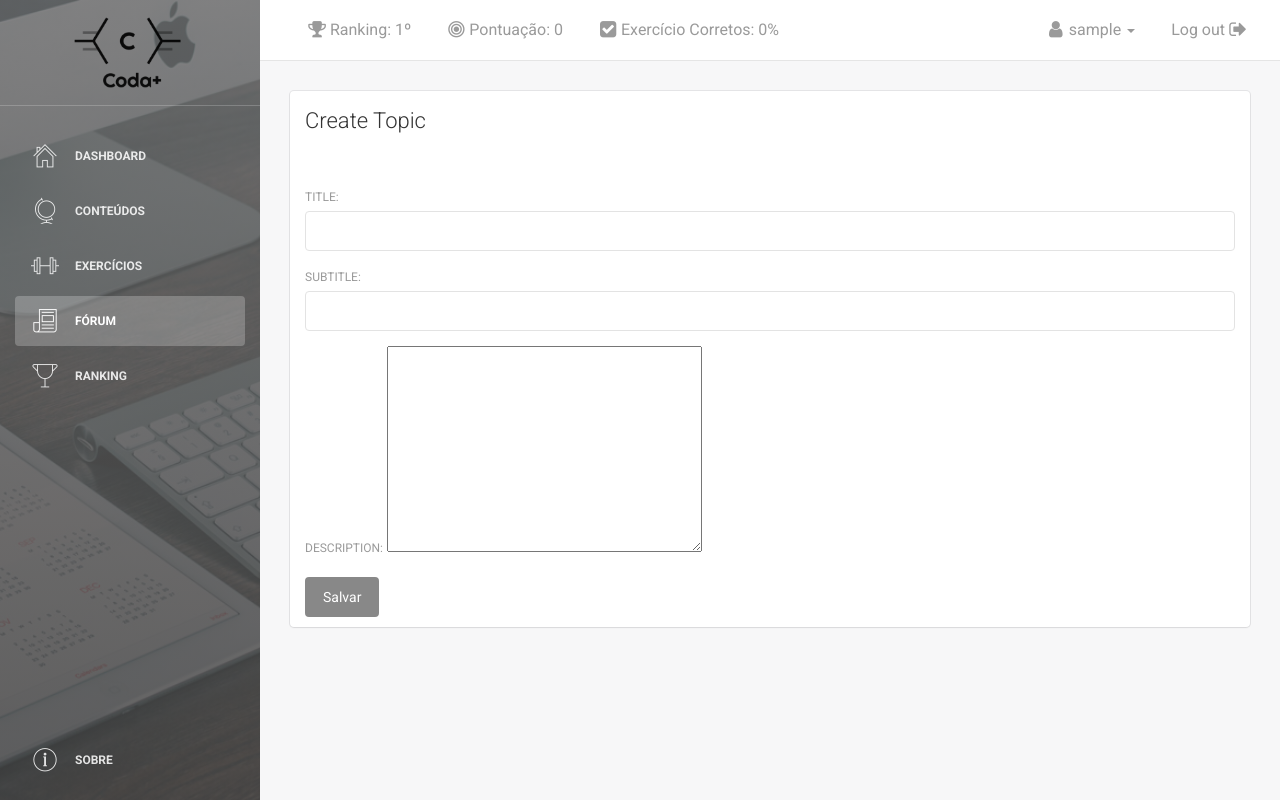
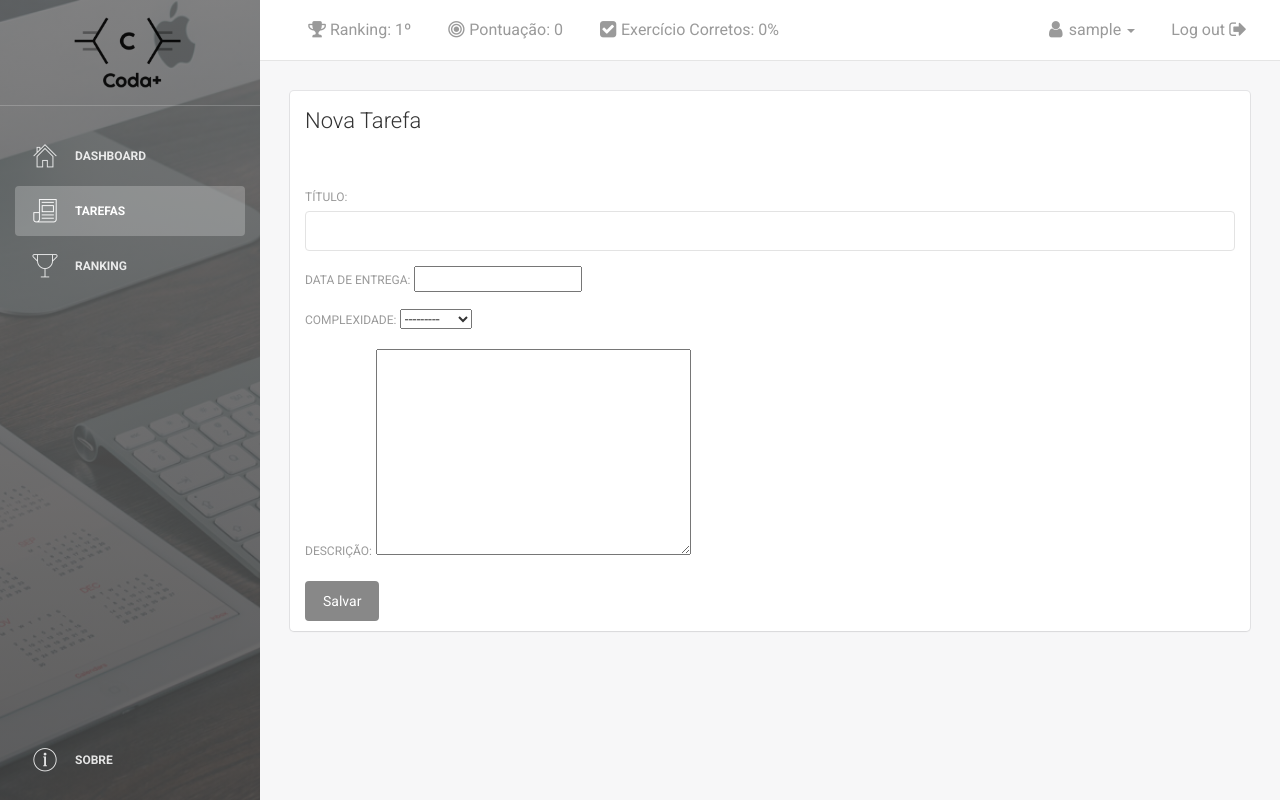
Before and after one commit to ElmarRoberto/EJMais, a Django app: page /en/forum/newtopic/ in a window 1280 px wide. Run offline with Django 3.2, Linux system fonts and the light colour scheme; the visitor is signed in with stand-in values (Sample User, id 1); data comes from the database, SQL or seed files in the repository; data that the repository does not hold is empty; parts of the project's set-up code (start-up, migrations or seed data) failed here and were passed over; some libraries are stand-ins or nearby versions.

Commit message:
Update Fórum to Tarefas

```diff
--- a/CodaMais/forum/constants.py
+++ b/CodaMais/forum/constants.py
@@ -10,7 +10,6 @@ SUBTITLE_SIZE = 'Subtitle must be between 5 and 200 characters'
 
 # AUTHOR FIELD.
 MAX_LENGTH_AUTHOR = 12
-
 # TOPIC DESCRIPTION FIELD.
 MAX_LENGTH_TOPIC_DESCRIPTION = 100000000
 MIN_LENGTH_TOPIC_DESCRIPTION = 10
@@ -32,3 +31,11 @@ ANSWER_DESCRIPTION_NAME = 'description'
 
 # DEFAULT LOGGER
 DEFAULT_LOGGER = 'default'
+
+# TOPIC COMPLEXITIES
+COMPLEXITIES = (
+        ("EASY", 'Simples'),
+        ("MEDIUM", 'Médio'),
+        ("HARD", 'Difícil'),
+        ("BRUTAL", 'Brutal')
+)
--- a/CodaMais/forum/forms.py
+++ b/CodaMais/forum/forms.py
@@ -16,10 +16,9 @@ class TopicForm(forms.ModelForm):
     title = forms.CharField(widget=forms.TextInput(
                                 attrs={'class': 'form-control'}))
 
-    subtitle = forms.CharField(widget=forms.TextInput(
-                                    attrs={'class': 'form-control'}))
+    description = forms.CharField(widget=forms.Textarea)
 
-    description = forms.CharField(widget=forms.Textarea)
+    planned_date = forms.DateTimeField(input_formats=['%Y-%m-%d %H:%M:%S'])
 
     class Meta:
         model = Topic
@@ -27,7 +26,6 @@ class TopicForm(forms.ModelForm):
 
     def clean(self, *args, **kwargs):
         title = self.cleaned_data.get("title")
-        subtitle = self.cleaned_data.get("subtitle")
         description = self.cleaned_data.get("description")
 
         if title is None:
@@ -36,15 +34,6 @@ class TopicForm(forms.ModelForm):
             raise forms.ValidationError({'title': [_(constants.TITLE_SIZE)]})
         elif len(title) > constants.MAX_LENGTH_TITLE:
             raise forms.ValidationError({'title': [_(constants.TITLE_SIZE)]})
-        else:
-            pass
-
-        if subtitle is None:
-            raise forms.ValidationError({'subtitle': [_(constants.SUBTITLE_SIZE)]})
-        elif len(subtitle) < constants.MIN_LENGTH_SUBTITLE:
-            raise forms.ValidationError({'subtitle': [_(constants.SUBTITLE_SIZE)]})
-        elif len(subtitle) > constants.MAX_LENGTH_SUBTITLE:
-            raise forms.ValidationError({'subtitle': [_(constants.SUBTITLE_SIZE)]})
         else:
             pass
 
--- a/CodaMais/forum/models.py
+++ b/CodaMais/forum/models.py
@@ -18,14 +18,18 @@ from user.models import User
 # The class represents a topic in the site forum.
 class Topic(models.Model):
     title = models.CharField(max_length=constants.MAX_LENGTH_TITLE)
-    subtitle = models.CharField(max_length=constants.MAX_LENGTH_SUBTITLE)
+    subtitle = models.CharField(max_length=constants.MAX_LENGTH_SUBTITLE, null=True, blank=True)
     author = models.ForeignKey(
           User,
           on_delete=models.CASCADE,)
     description = models.CharField(max_length=constants.MAX_LENGTH_TOPIC_DESCRIPTION)
     date_topic = models.DateTimeField(auto_now_add=True, blank=True)
+    planned_date = models.DateTimeField(null=True)
+    delivery_date= models.DateTimeField(null=True, blank=True)
     best_answer = models.ForeignKey('Answer', models.SET_NULL, related_name='best_answer', null=True)
     locked = models.BooleanField(default=False)
+    complexity = models.CharField(max_length=255, choices=constants.COMPLEXITIES)
+    completed = models.BooleanField(default=False)
 
     def new_topics():
         topics = Topic.objects.all().order_by('-id')[:5]
--- a/CodaMais/forum/templates_forum/new_topic.html
+++ b/CodaMais/forum/templates_forum/new_topic.html
@@ -3,7 +3,7 @@
 {% block content %}
 <div class="card">
     <div class="header" id=header>
-        <h4 class="title"> Create Topic</h4><br>
+        <h4 class="title">Nova Tarefa</h4><br>
     </div>
     <div class="content">
 
@@ -14,23 +14,32 @@
                 {% for error in form.title.errors %}
                 <div class="alert alert-danger"role="alert">{{error}}</div>
                 {% endfor %}
-                <label for="{{ form.title.id_for_label }}">Title:</label>
+                <label for="{{ form.title.id_for_label }}">Título:</label>
                 {{ form.title }}
             </div>
 
             <div class="form-group">
-                {% for error in form.subtitle.errors %}
+                {% for error in form.planned_date.errors %}
                 <div class="alert alert-danger"role="alert">{{error}}</div>
                 {% endfor %}
-                <label for="{{ form.subtitle.id_for_label }}">Subtitle:</label>
-                {{ form.subtitle }}
+                <label for="{{ form.planned_date.id_for_label }}">Data de Entrega:</label>
+                {{ form.planned_date }}
+            </div>
+
+
+            <div class="form-group">
+                {% for error in form.complexity.errors %}
+                <div class="alert alert-danger"role="alert">{{error}}</div>
+                {% endfor %}
+                <label for="{{ form.complexity.id_for_label }}">Complexidade:</label>
+                {{ form.complexity }}
             </div>
 
             <div class="form-group">
                 {% for error in form.description.errors %}
                 <div class="alert alert-danger"role="alert">{{error}}</div>
                 {% endfor %}
-                <label for="{{ form.description.id_for_label }}">Description:</label>
+                <label for="{{ form.description.id_for_label }}">Descrição:</label>
                 {{ form.description }}
             </div>
 
--- a/CodaMais/forum/views.py
+++ b/CodaMais/forum/views.py
@@ -158,7 +158,9 @@ def create_topic(request):
     user = request.user  # Automaticlly get username that is logged.
     logger.info("user: " + user.username)
 
+    print('before')
     if form.is_valid():
+        print('after')
 
         logger.info("Create topic form was valid.")
 
@@ -171,6 +173,8 @@ def create_topic(request):
 
     else:
         # Create topic form was invalid.
+        print('what')
+        print(form.errors)
         pass
 
         return render(request, 'new_topic.html', {'form': form})  # Re-using data if something has been speeled wrong.
--- a/CodaMais/templates/general/side_bar.html
+++ b/CodaMais/templates/general/side_bar.html
@@ -16,22 +16,10 @@
                     <p>Dashboard</p>
                 </a>
             </li>
-            <li class="{% if 'theories' in request.path or 'theory' in request.path %}active{% endif %}">
-                <a href="{% url 'theories' %}">
-                    <i class="pe-7s-world"></i>
-                    <p>Conteúdos</p>
-                </a>
-            </li>
-            <li class="{% if 'exercises' in request.path or 'exercise' in request.path %}active{% endif %}">
-                <a href="{% url 'list_exercises_not_deprecated' %}">
-                    <i class="pe-7s-gym"></i>
-                    <p>Exercícios</p>
-                </a>
-            </li>
             <li class="{% if 'topics' in request.path or 'topic' in request.path %}active{% endif %}">
                 <a href="{% url 'list_all_topics' %}">
                     <i class="pe-7s-news-paper"></i>
-                    <p>Fórum</p>
+                    <p>Tarefas</p>
                 </a>
             </li>
             <li class="{% if 'ranking' in request.path %}active{% endif %}">
```
Also changed, not shown: CodaMais/forum/templates_forum/topics.html (+56 -24 lines).
